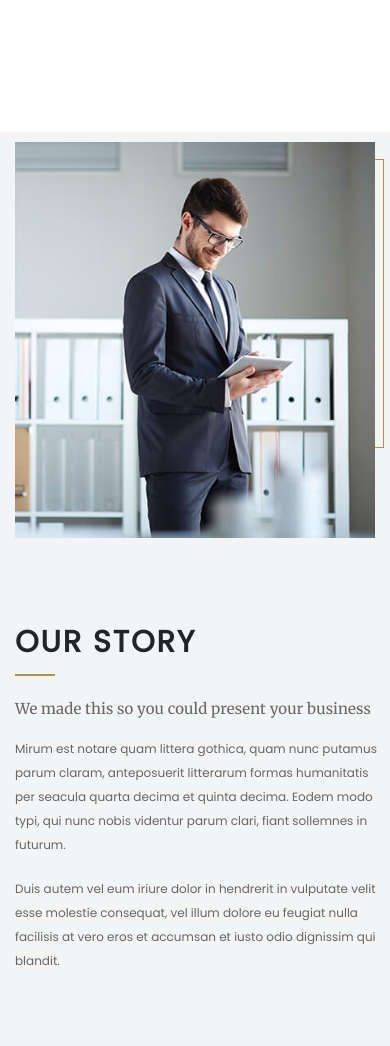
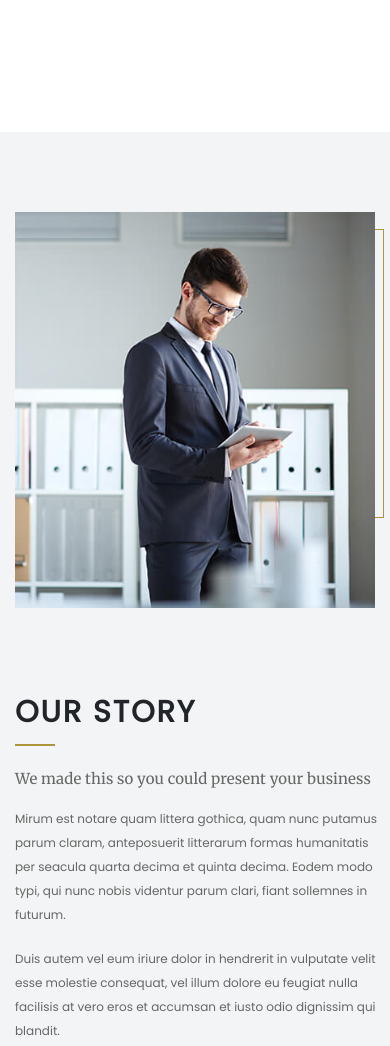
Before and after one commit to doricigor/task2, a website: page index.html in a window 390 px wide. Shown: the part 2120-3166 px from the top of the page. Drawn offline with nearby package versions, Linux system fonts and the light colour scheme.

Commit message:
Responsive...

```diff
--- a/sass/components/_contact.scss
+++ b/sass/components/_contact.scss
@@ -4,6 +4,9 @@
     height: auto;
     position: relative;
     overflow: hidden;
+    @include responsive(md) {
+        margin-top: 350px;
+    }
 }
 .contact__row {
     @include responsive(md) {
@@ -50,6 +53,9 @@
     line-height: 24px;
     color: $color-gray;
     margin-top: 33px;
+    @include responsive(md) {
+        padding-right: 55px;
+    }
 }
 .contact__info--left {
     list-style: none;
--- a/sass/components/_story.scss
+++ b/sass/components/_story.scss
@@ -4,10 +4,10 @@
     padding-top: 145px;
     padding-bottom: 170px;
     @include responsive(lg) {
-        padding-top: 60px;
+        padding-top: 90px;
     }
     @include responsive(md) {
-        padding-top: 10px;
+        padding-top: 80px;
         padding-bottom: 110px;
     }
 
--- a/sass/components/_testimonials.scss
+++ b/sass/components/_testimonials.scss
@@ -11,14 +11,16 @@
     border: 1px solid $color-gold;
     max-width: 1096px;
     height: 325px;
-    @include responsive(md) {
-        padding: 44px 103px;
-        max-width: 980px;
+    @include responsive(lg) {
+        padding: 44px 54px;
+        max-width: 950px;
     }
     @include responsive(md) {
-        padding: 44px 83px;
-        max-width: 940px;
+        padding: 44px 0;
+        max-width: 830px;
     }
+
+
 }
 .testimonials__quote {
     height: 50px;
@@ -52,6 +54,10 @@
     font-size: 16px;
     line-height: 30px;
     font-weight: lighter;
+    @include responsive(md) {
+        font-size: 14px;
+        letter-spacing: .9px;
+    }
 }
 .testimonials__span {
     text-transform: uppercase;
--- a/sass/components/_why.scss
+++ b/sass/components/_why.scss
@@ -18,6 +18,9 @@
     max-height: 494px;
     background-color: $color-gold;
     padding: 68px 92px 70px 105px;
+    @include responsive(lg) {
+        padding: 98px 92px 70px 105px;
+    }
     @include responsive(md) {
         padding: 68px 0 70px 66px;
     }
@@ -89,14 +92,14 @@
         top: 217px;
         left: 142px;
         @include responsive(lg) {
-            top: 188px;
+            top: 218px;
             left: 143px;
-            width: 440px;
+            width: 400px;
         }
         @include responsive(md) {
             top: 181px;
             left: 105px;
-            width: 400px;
+
         }
     }
 }
@@ -105,16 +108,16 @@
 }
 
 // TODO
-@media (max-width: 45em) {
+// @media (max-width: 45em) {
 
-    .why__tabs .tab,
-    .why__tabs label {
-        order: initial;
-    }
+//     .why__tabs .tab,
+//     .why__tabs label {
+//         order: initial;
+//     }
 
-    .why__tabs label {
-        width: 100%;
-        margin-right: 0;
-        margin-top: 2px;
-    }
-}
+//     .why__tabs label {
+//         width: 100%;
+//         margin-right: 0;
+//         margin-top: 2px;
+//     }
+// }
--- a/sass/main/_copyright.scss
+++ b/sass/main/_copyright.scss
@@ -8,4 +8,7 @@
     font-family: 'Poppins', sans-serif;
     padding: 20px 0;
     font-weight: 100;
+    @include responsive(lg) {
+        padding: 15px 0;
+    }
 }
--- a/sass/main/_footer.scss
+++ b/sass/main/_footer.scss
@@ -5,6 +5,13 @@ footer {
 }
 .footer {
     height: 100%;
+}
+.footer__left {
+    img {
+        @include responsive(md) {
+            width: 100%;
+        }
+    }
 }
 .footer__content {
     padding-top: 158px;
@@ -16,10 +23,16 @@ footer {
     margin-top: 20px;
     max-width: 350px;
     text-align: justify;
+    @include responsive(md) {
+        font-size: 13px;
+    }
 }
 .footer__socialNetworks {
     margin-top: 30px;
     position: relative;
+    @include responsive(md) {
+        margin-top: 20px;
+    }
 }
 .circle {
         width: 35px;
@@ -51,6 +64,9 @@ footer {
 .footer__center {
     margin-top: 17px;
     padding-left: 110px;
+    @include responsive(md) {
+        padding-left: 75px;
+    }
 }
 .footer__heading {
     font-size: 18px;
@@ -100,4 +116,7 @@ footer {
     @include responsive(lg) {
         margin-top: 0;
     }
+    @include responsive(md) {
+        margin-bottom: 2px;
+    }
 }
```
Also changed, not shown: css/main.css.
